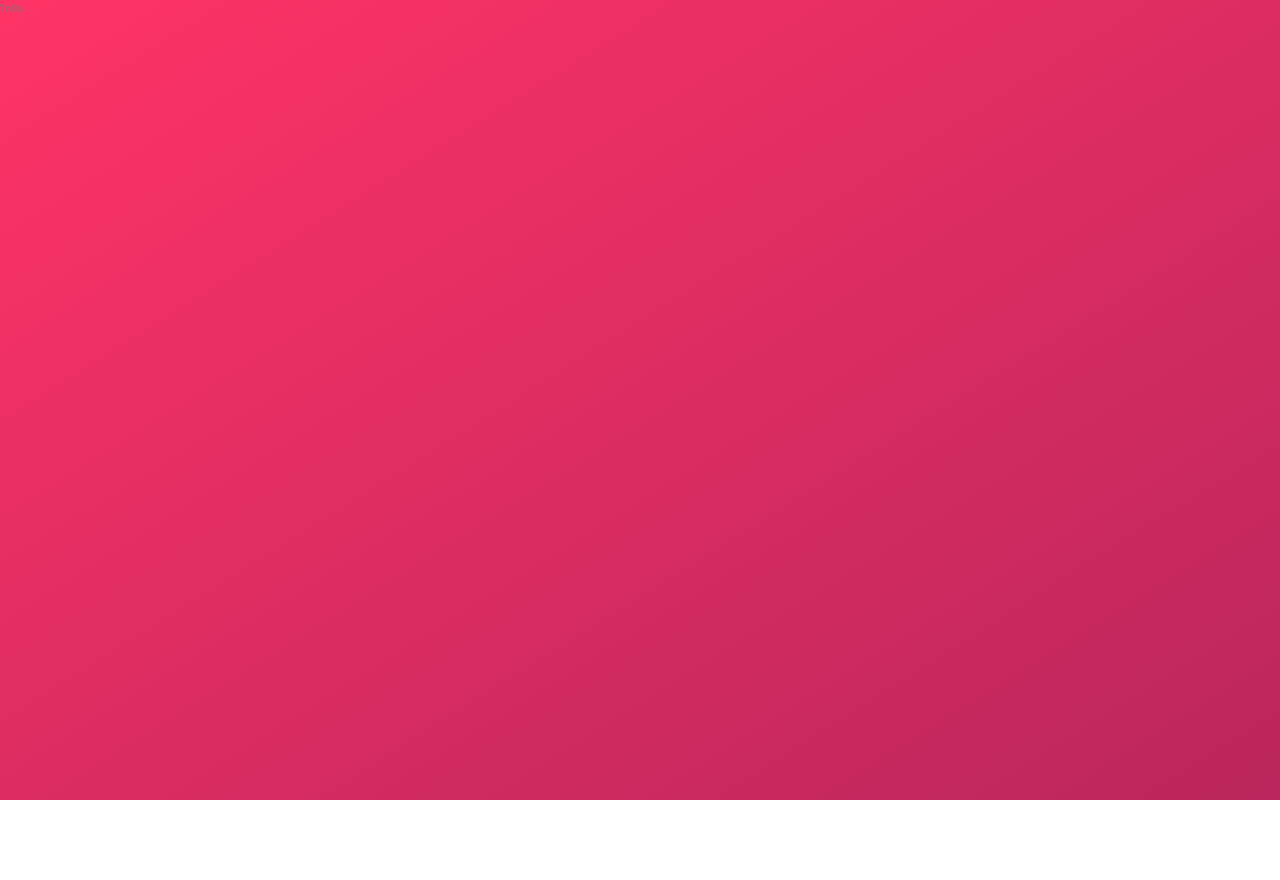
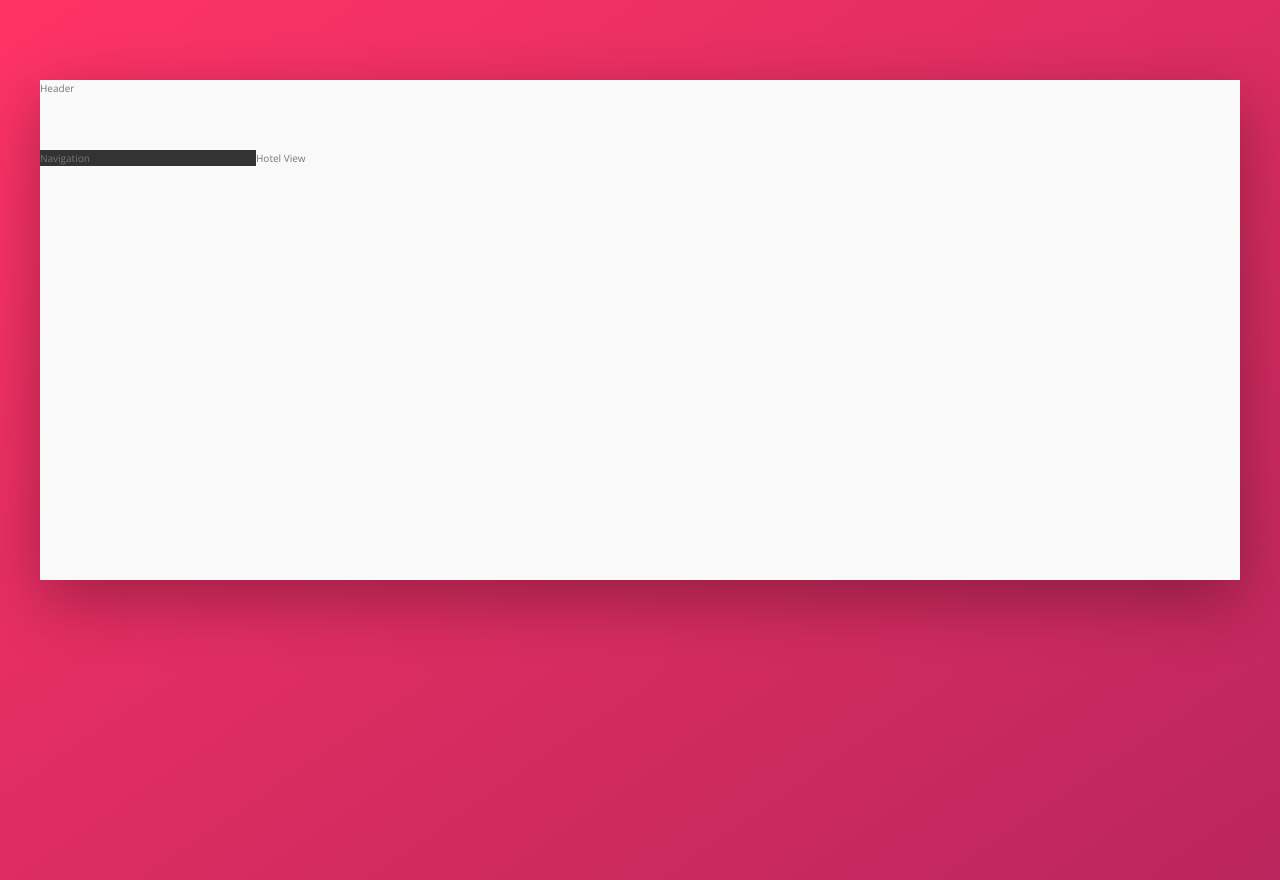
Before and after one commit to VivianAllen/jonas_trillo, a website: page index.html in a window 1280 px wide. Before the commit the page ends 800 px from the top, so only its background shows below. Drawn offline with nearby package versions, Linux system fonts and the light colour scheme.

Commit message:
add basic layout

```diff
--- a/index.html
+++ b/index.html
@@ -10,6 +10,18 @@
         <title>Trillo &mdash; Your all-in-one booking app</title>
     </head>
     <body>
-        Trillo
+        <div class="container">
+            <header class="header">
+                Header
+            </header>
+            <div class="content">
+                <nav class="sidebar">
+                    Navigation
+                </nav>
+                <main class="hotel-view">
+                    Hotel View
+                </main>
+            </div>
+        </div>
     </body>
 </html>
--- a/sass/_base.scss
+++ b/sass/_base.scss
@@ -11,6 +11,8 @@
     --color-grey-dark-1: #333;
     --color-grey-dark-2: #777;
     --color-grey-dark-3: #999;
+
+    --shadow-dark: 0 2rem 6rem rgba(0,0,0,.3);
 }
 
 * {
--- a/sass/_layout.scss
+++ b/sass/_layout.scss
@@ -0,0 +1,28 @@
+.container {
+    height: 50rem;
+    max-width: 120rem;
+    margin: 8rem auto;
+    background-color: var(--color-grey-light-1);
+    box-shadow: var(--shadow-dark);
+
+}
+
+.header {
+    height: 7rem;
+    background-color: var(--color-white);
+    border-bottom: var(--color-grey-light-2);
+}
+
+.content {
+    display: flex;
+}
+
+.sidebar {
+    background-color: var(--color-grey-dark-1);
+    flex: 0 0 18%;
+}
+
+.hotel-view {
+    background-color: var(--color-white);
+    flex: 1;
+}
```
Also changed, not shown: css/style.css.
